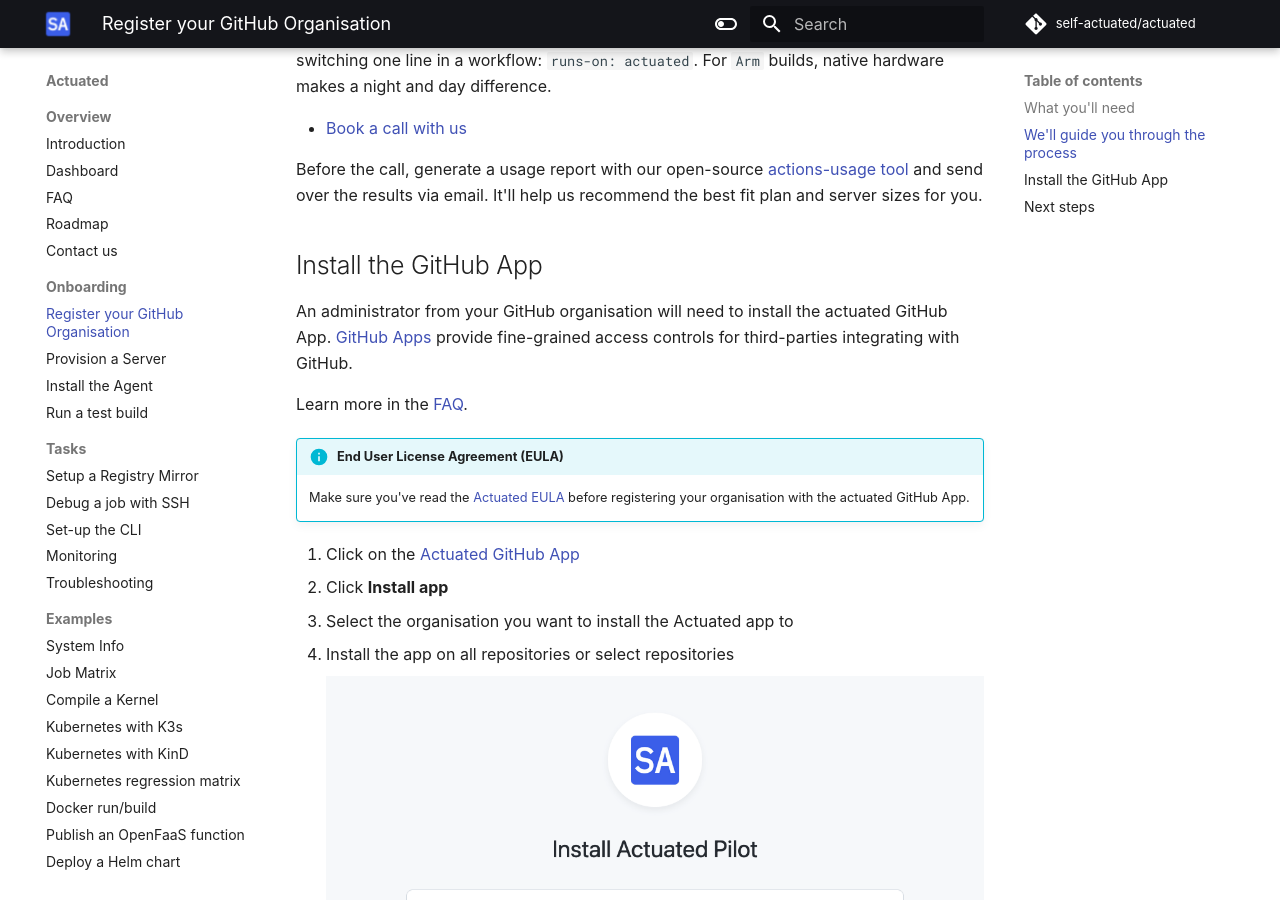
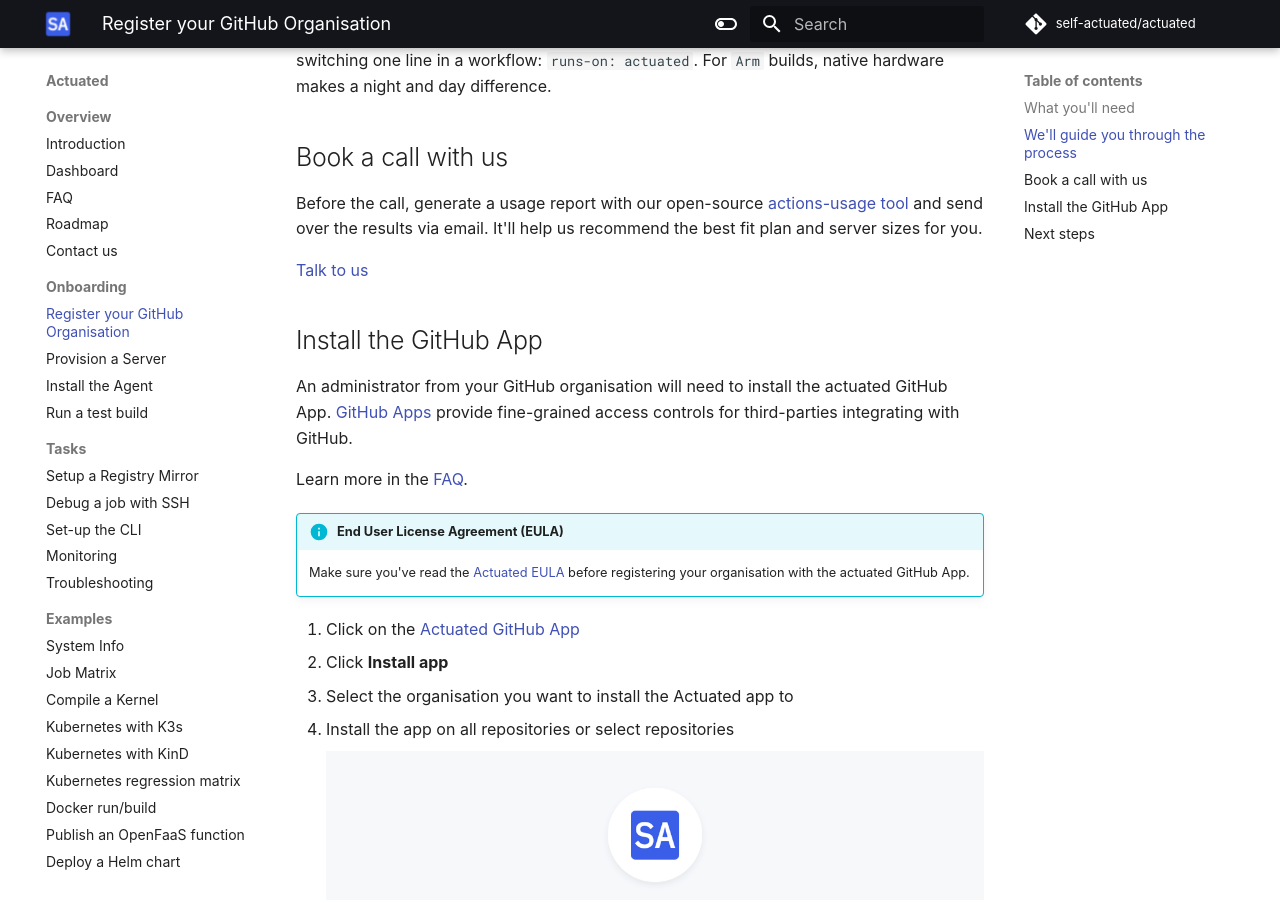
Before and after one commit to welteki/docs.actuated.dev, an MkDocs documentation site: the page built from docs/register.md, in a window 1280 px wide and 900 px high, scrolled down 1293 px. Built offline with MkDocs 1.6.1 and Material for MkDocs 9.7.7, drawn with Linux system fonts in a browser that asks for light colours; some web fonts are replaced.

Commit message:
Update to registration
Signed-off-by: Alex Ellis (OpenFaaS Ltd) <alexellis2@gmail.com>

```diff
--- a/docs/register.md
+++ b/docs/register.md
@@ -20,9 +20,11 @@
 
 We've now run over 120,000 VMs for commercial teams already, and there's very little for you to do to get started, in most cases, we've seen a 2-3x speed up for `x86_64` builds by switching one line in a workflow: `runs-on: actuated`. For `Arm` builds, native hardware makes a night and day difference.
 
-* [Book a call with us](https://forms.gle/8XmpTTWXbZwWkfqT6)
+## Book a call with us
 
 Before the call, generate a usage report with our open-source [actions-usage tool](https://github.com/self-actuated/actions-usage) and send over the results via email. It'll help us recommend the best fit plan and server sizes for you.
+
+[Talk to us](https://forms.gle/8XmpTTWXbZwWkfqT6)
 
 ## Install the GitHub App
 
```
